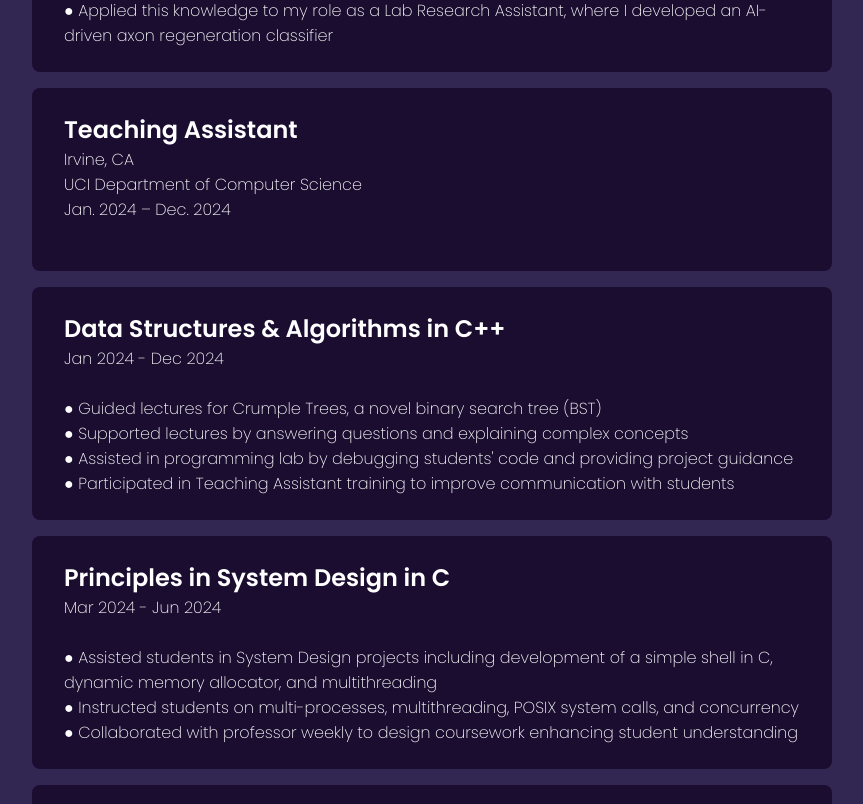
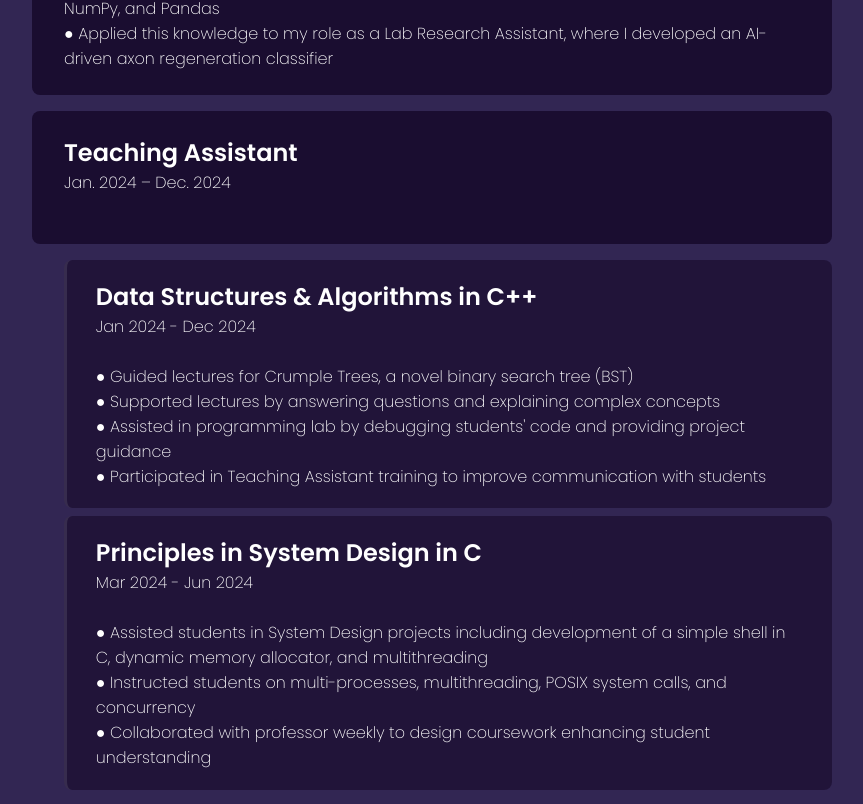
Before and after one commit to LeynaNguyen3/PersonalWebsite_2, a React (Create React App) app: page / in a window 1280 px wide. Shown: the part 4232-5036 px from the top of the page, without its empty margins (208-1071 px from the left). Built offline with nearby package versions, Linux system fonts and the light colour scheme.

Commit message:
subsection style

```diff
--- a/src/components/Experience/experience.css
+++ b/src/components/Experience/experience.css
@@ -39,6 +39,16 @@
     background: rgb(26, 13, 48);
 }
 
+/* Subsection specific styles */
+.experienceBar.subsection {
+    margin-left: 3rem; /* Increased indentation */
+    background: rgba(26, 13, 48, 0.7); /* Lighter color using opacity */
+    border-left: 3px solid rgba(255, 255, 255, 0.1); /* Subtle left border */
+    padding: 1.2rem 1.8rem; /* Slightly smaller padding */
+    margin-top: 0.5rem; /* Reduced top margin */
+    margin-bottom: 0.5rem; /* Reduced bottom margin */
+}
+
 .experienceBarImg{
     object-fit: cover;
     height: 4rem;
--- a/src/components/Experience/experience.js
+++ b/src/components/Experience/experience.js
@@ -77,8 +77,6 @@ const experienceData = [
   },
   {
     title: "Teaching Assistant",
-    company: "UCI Department of Computer Science",
-    location: "Irvine, CA",
     startDate: "Jan. 2024 – Dec. 2024",
     subsections: [
       {
@@ -149,7 +147,6 @@ const Experience = () => {
               </>
             )}
             <br />
-
             {exp.responsibilities?.map((item, i) => (
               <React.Fragment key={i}>
                 ● {item}<br />
```
